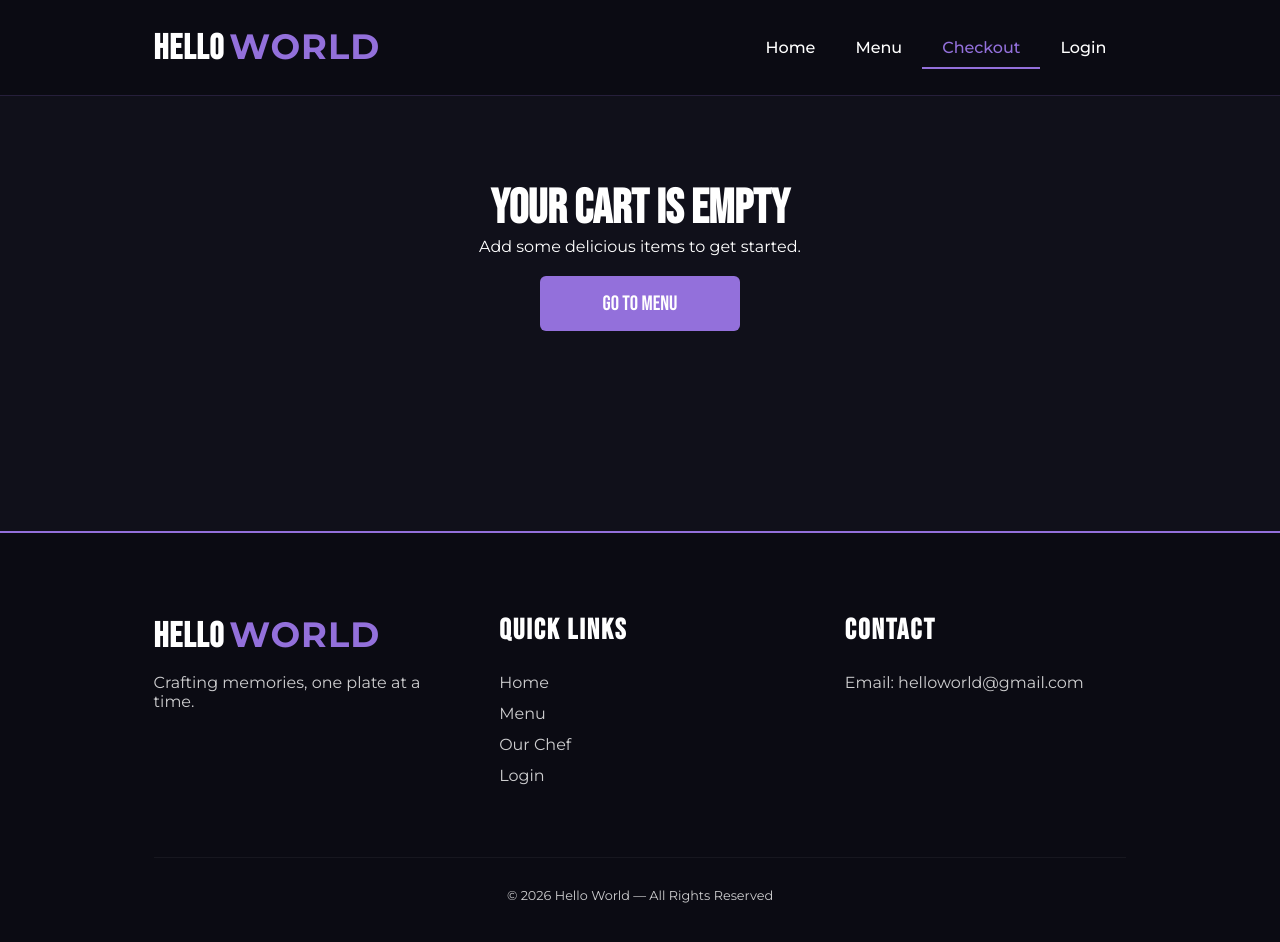
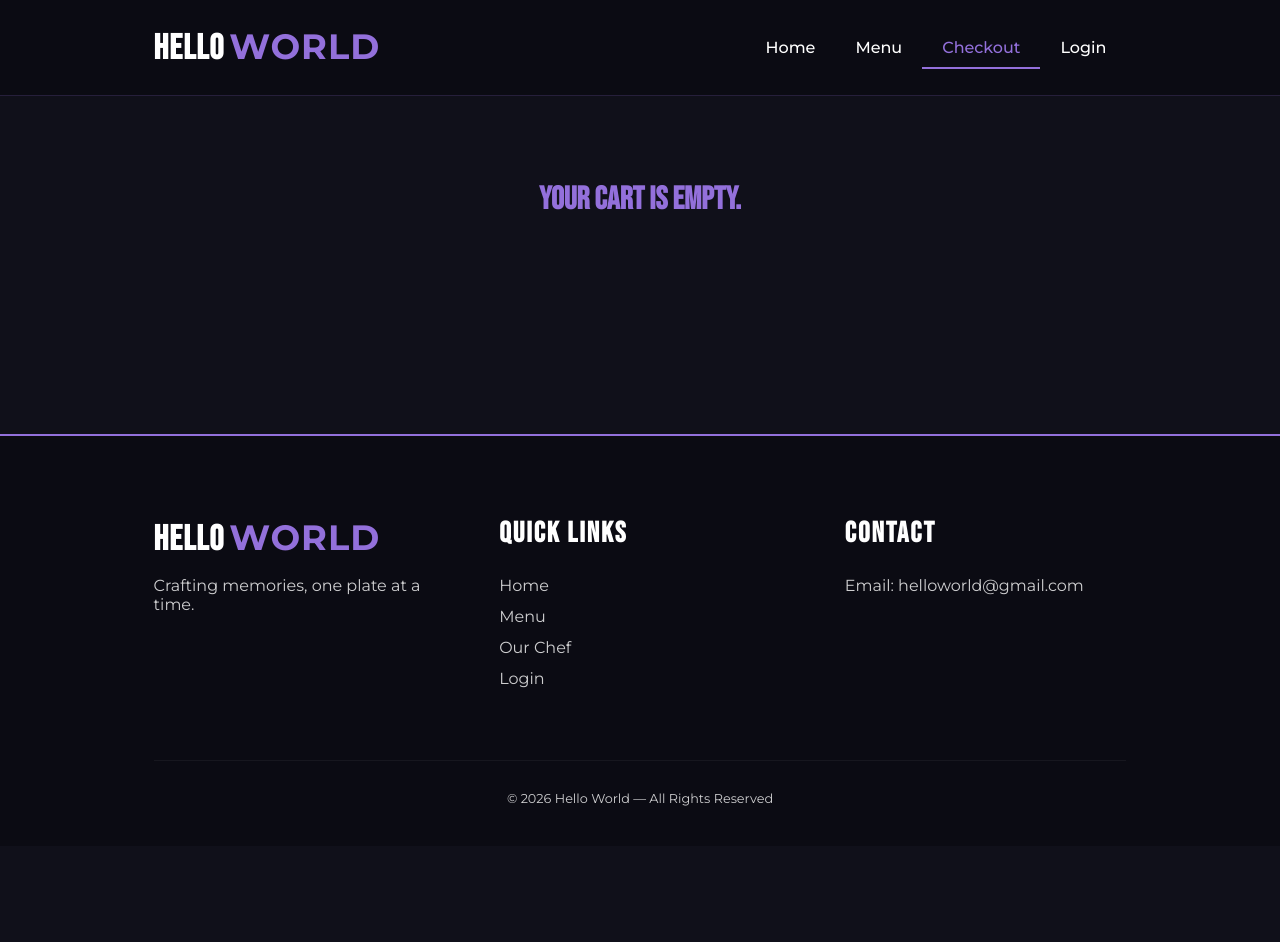
Before and after one commit to hi-z-k/web-restaurant, a React (Vite) app in the folder Frontend/: page /checkout in a window 1280 px wide. After the commit the page ends 846 px from the top, so only its background shows below. Built offline with nearby package versions, Linux system fonts and the light colour scheme.

Commit message:
feat(frontend): update checkout with map pick
- use react leaflet to get location
- refactor the order summary code

```diff
--- a/Frontend/package.json
+++ b/Frontend/package.json
@@ -12,6 +12,7 @@
   "dependencies": {
     "react": "^19.2.0",
     "react-dom": "^19.2.0",
+    "react-leaflet": "^5.0.0",
     "react-router-dom": "^7.13.0"
   },
   "devDependencies": {
--- /dev/null
+++ b/Frontend/src/components/CartReceipt.jsx
@@ -0,0 +1,139 @@
+import React from 'react';
+
+const CartReceipt = ({ cart, deliveryFee }) => {
+  const getReceiptData = () => {
+    const subtotalRaw = cart.reduce((acc, item) => acc + item.price * item.count, 0);
+    const totalRaw = subtotalRaw + deliveryFee;
+    const now = new Date();
+
+    return {
+      subtotal: `${subtotalRaw.toLocaleString()} ETB`,
+      delivery: `${deliveryFee.toLocaleString()} ETB`,
+      total: `${totalRaw.toLocaleString()} ETB`,
+      date: now.toLocaleDateString(),
+      time: now.toLocaleTimeString(),
+      items: cart.map(item => ({
+        ...item,
+        formattedPrice: `${(item.price * item.count).toLocaleString()} ETB`
+      }))
+    };
+  };
+
+  const receipt = getReceiptData();
+
+  const styles = {
+    container: {
+      background: 'var(--secondary-bg)',
+      color: '#ffffff',
+      padding: '50px 30px',
+      borderRadius: '4px',
+      fontFamily: '"Courier New", Courier, monospace',
+      border: '1px solid rgba(147, 112, 219, 0.2)',
+      boxShadow: '0 20px 40px rgba(0,0,0,0.6)',
+      maxWidth: '450px',
+      margin: '0 auto'
+    },
+    header: {
+      textAlign: 'center',
+      marginBottom: '30px',
+    },
+    title: {
+      margin: '0 0 10px 0',
+      color: 'var(--main-color)',
+      fontFamily: '"Bebas Neue", cursive',
+      fontSize: '2.2rem',
+      letterSpacing: '2px'
+    },
+    meta: {
+      opacity: 0.5,
+      fontSize: '0.8rem',
+      letterSpacing: '1px'
+    },
+    sectionDivider: {
+      borderTop: '2px dashed rgba(255,255,255,0.1)',
+      margin: '25px 0'
+    },
+    itemsContainer: {
+      display: 'flex',
+      flexDirection: 'column',
+      gap: '12px'
+    },
+    row: {
+      display: 'flex',
+      justifyContent: 'space-between',
+      alignItems: 'flex-start',
+      fontSize: '0.9rem',
+      lineHeight: '1.4'
+    },
+    itemName: {
+      flex: '1',
+      paddingRight: '20px',
+      textTransform: 'uppercase'
+    },
+    itemPrice: {
+      whiteSpace: 'nowrap',
+      fontWeight: 'bold'
+    },
+    summarySection: {
+      display: 'flex',
+      flexDirection: 'column',
+      gap: '8px',
+      marginTop: '20px'
+    },
+    totalRow: {
+      display: 'flex',
+      justifyContent: 'space-between',
+      fontWeight: '900',
+      fontSize: '1.5rem',
+      color: 'var(--main-color)',
+      marginTop: '10px',
+      paddingTop: '15px',
+      borderTop: '1px solid rgba(255,255,255,0.2)'
+    }
+  };
+
+  return (
+    <div style={styles.container}>
+      <div style={styles.header}>
+        <h2 style={styles.title}>Your Order</h2>
+        <div style={styles.meta}>
+          {receipt.date} &bull; {receipt.time}
+        </div>
+      </div>
+
+      <div style={styles.sectionDivider}></div>
+
+      <div style={styles.itemsContainer}>
+        {receipt.items.map((item) => (
+          <div key={item.id} style={styles.row}>
+            <span style={styles.itemName}>
+              {item.count}X {item.name}
+            </span>
+            <span style={styles.itemPrice}>
+              {item.formattedPrice}
+            </span>
+          </div>
+        ))}
+      </div>
+
+      <div style={styles.sectionDivider}></div>
+
+      <div style={styles.summarySection}>
+        <div style={styles.row}>
+          <span>SUBTOTAL</span>
+          <span>{receipt.subtotal}</span>
+        </div>
+        <div style={styles.row}>
+          <span>DELIVERY FEE</span>
+          <span>{receipt.delivery}</span>
+        </div>
+        <div style={styles.totalRow}>
+          <span>TOTAL</span>
+          <span>{receipt.total}</span>
+        </div>
+      </div>
+    </div>
+  );
+};
+
+export default CartReceipt;
--- /dev/null
+++ b/Frontend/src/components/MapPicker.jsx
@@ -0,0 +1,51 @@
+import { MapContainer, TileLayer, Marker, useMapEvents } from 'react-leaflet';
+import L from 'leaflet';
+import 'leaflet/dist/leaflet.css';
+import icon from 'leaflet/dist/images/marker-icon.png';
+import iconShadow from 'leaflet/dist/images/marker-shadow.png';
+
+let DefaultIcon = L.icon({
+  iconUrl: icon,
+  shadowUrl: iconShadow,
+  iconSize: [25, 41],
+  iconAnchor: [12, 41]
+});
+L.Marker.prototype.options.icon = DefaultIcon;
+
+const MapPicker = ({ location, setLocation }) => {
+  const styles = {
+    map: { height: '100%', width: '100%', borderRadius: '12px' }
+  };
+
+  const MapEvents = () => {
+    useMapEvents({
+      click(e) {
+        setLocation({ lat: e.latlng.lat, lng: e.latlng.lng });
+      },
+    });
+    return null;
+  };
+
+  return (
+    <MapContainer
+      center={[location.lat, location.lng]}
+      zoom={15}
+      style={styles.map}
+    >
+      <TileLayer url="https://{s}.tile.openstreetmap.org/{z}/{x}/{y}.png" />
+      <MapEvents />
+      <Marker
+        position={[location.lat, location.lng]}
+        draggable={true}
+        eventHandlers={{
+          dragend: (e) => {
+            const coords = e.target.getLatLng();
+            setLocation({ lat: coords.lat, lng: coords.lng });
+          }
+        }}
+      />
+    </MapContainer>
+  );
+};
+
+export default MapPicker;
--- a/Frontend/src/pages/Checkout.jsx
+++ b/Frontend/src/pages/Checkout.jsx
@@ -1,166 +1,120 @@
-import { useContext } from 'react';
-import { useNavigate, Link } from 'react-router-dom';
+import { useContext, useState } from 'react';
+import { useNavigate } from 'react-router-dom';
 import { CartContext } from '../context/CartContext';
+import MapPicker from '../components/MapPicker';
+import CartReceipt from '../components/CartReceipt';
 
 const Checkout = () => {
   const { cart, clearCart } = useContext(CartContext);
   const navigate = useNavigate();
 
-  const subtotal = cart.reduce((acc, item) => acc + item.price * item.count, 0);
+  const [location, setLocation] = useState({ lat: 9.0249, lng: 38.7468 });
+  const [addInfo, setAddInfo] = useState('');
   const deliveryFee = 50;
-  const total = subtotal + deliveryFee;
 
   const styles = {
-    container: {
-      padding: '40px 12%',
+    page: {
+      padding: '60px 10%',
+      display: 'grid',
+      gridTemplateAreas: `
+        "receipt map"
+        "receipt info"
+        "receipt button"
+      `,
+      gridTemplateColumns: '1fr 1.5fr',
+      gridTemplateRows: 'auto auto auto',
+      gap: '30px',
       color: '#fff',
-      display: 'grid',
-      gridTemplateColumns: '1.2fr 0.8fr',
-      gap: '40px',
-      minHeight: '80vh'
+      maxWidth: '1400px',
+      margin: '0 auto',
+      alignItems: 'start'
     },
-    header: {
+    receiptSection: { gridArea: 'receipt', position: 'sticky', top: '100px' },
+    mapSection: { gridArea: 'map' },
+    infoSection: {
+      gridArea: 'info',
+      background: 'var(--secondary-bg)',
+      padding: '25px',
+      borderRadius: '12px',
+      border: '1px solid rgba(255,255,255,0.05)'
+    },
+    buttonSection: { gridArea: 'button' },
+    sectionTitle: {
       fontFamily: '"Bebas Neue", cursive',
-      fontSize: '2.5rem',
-      marginBottom: '30px',
-      gridColumn: '1 / -1'
-    },
-    section: {
-      background: 'var(--secondary-bg)',
-      padding: '30px',
-      borderRadius: '12px',
-      border: '1px solid rgba(147, 112, 219, 0.15)',
-      height: 'fit-content'
-    },
-    sectionTitle: {
-      marginBottom: '20px',
+      fontSize: '2rem',
+      marginBottom: '15px',
       color: 'var(--main-color)'
     },
-    formGroup: {
-      marginBottom: '20px',
-      display: 'flex',
-      flexDirection: 'column',
-      gap: '8px'
-    },
-    input: {
-      padding: '12px',
-      borderRadius: '6px',
-      border: '1px solid rgba(255, 255, 255, 0.1)',
-      background: '#1a1a2e',
-      color: '#fff',
-      fontSize: '1rem'
-    },
-    summaryScroll: {
-      maxHeight: '300px',
-      overflowY: 'auto',
-      marginBottom: '20px'
-    },
-    summaryItem: {
-      display: 'flex',
-      justifyContent: 'space-between',
-      marginBottom: '12px',
-      fontSize: '0.95rem',
-      color: 'rgba(255, 255, 255, 0.8)'
-    },
-    totalRow: {
-      display: 'flex',
-      justifyContent: 'space-between',
-      marginTop: '20px',
-      paddingTop: '20px',
-      borderTop: '1px solid rgba(255, 255, 255, 0.1)',
-      fontSize: '1.5rem',
-      fontWeight: 'bold',
-      color: 'var(--main-color)'
+    mapWrapper: { height: '350px', width: '100%', borderRadius: '12px', overflow: 'hidden', border: '1px solid #333' },
+    label: { display: 'block', marginBottom: '10px', color: '#ccc' },
+    textarea: {
+      width: '100%', padding: '15px', background: '#0a0a1a', color: '#fff',
+      border: '1px solid #444', borderRadius: '8px', minHeight: '100px',
+      fontSize: '1rem', fontFamily: 'inherit', resize: 'none', outline: 'none'
     },
     btn: {
-      width: '100%',
-      padding: '15px',
-      background: 'var(--main-color)',
-      color: '#fff',
-      border: 'none',
-      borderRadius: '6px',
-      cursor: 'pointer',
-      fontFamily: '"Bebas Neue", cursive',
-      fontSize: '1.3rem',
-      marginTop: '20px',
-      transition: '0.3s'
+      width: '100%', padding: '20px', background: 'var(--main-color)', color: '#fff',
+      border: 'none', borderRadius: '8px', cursor: 'pointer',
+      fontFamily: '"Bebas Neue", cursive', fontSize: '1.6rem', transition: '0.3s ease'
     },
-    emptyContainer: {
-      textAlign: 'center',
-      padding: '100px 12%',
-      color: '#fff'
-    }
+    emptyMessage: { textAlign: 'center', padding: '100px', color: '#fff' }
   };
 
-  const handleOrder = (e) => {
+  const handlePlaceOrder = (e) => {
     e.preventDefault();
-    alert('Order Received! We are preparing your food.');
+
+    const orderData = {
+      items: cart,
+      coordinates: location,
+      preferences: addInfo,
+      summary: {
+        subtotal: cart.reduce((acc, i) => acc + i.price * i.count, 0),
+        fee: deliveryFee,
+        finalTotal: cart.reduce((acc, i) => acc + i.price * i.count, 0) + deliveryFee
+      }
+    };
+
+    console.log("Finalizing Order:", orderData);
+    alert("Order successfully placed!");
     clearCart();
     navigate('/');
   };
 
-  if (cart.length === 0) {
-    return (
-      <div style={styles.emptyContainer}>
-        <h2 style={{ fontFamily: '"Bebas Neue", cursive', fontSize: '3rem' }}>Your Cart is Empty</h2>
-        <p>Add some delicious items to get started.</p>
-        <Link to="/menu">
-          <button style={{ ...styles.btn, width: '200px' }}>Go to Menu</button>
-        </Link>
-      </div>
-    );
-  }
+  if (cart.length === 0) return (
+    <div style={styles.emptyMessage}>
+      <h2 style={styles.sectionTitle}>Your cart is empty.</h2>
+    </div>
+  );
 
   return (
-    <div style={styles.container}>
-      <h1 style={styles.header}>Complete Your Order</h1>
-
-      <div style={styles.section}>
-        <h3 style={styles.sectionTitle}>Delivery Information</h3>
-        <form onSubmit={handleOrder}>
-          <div style={styles.formGroup}>
-            <label>Full Name</label>
-            <input style={styles.input} type="text" required placeholder="Abebe Bikila" />
-          </div>
-          <div style={styles.formGroup}>
-            <label>Phone Number</label>
-            <input style={styles.input} type="tel" required placeholder="+251 9..." />
-          </div>
-          <div style={styles.formGroup}>
-            <label>Detailed Address</label>
-            <textarea
-              style={{ ...styles.input, minHeight: '100px', resize: 'vertical' }}
-              required
-              placeholder="Bole, Around Edna Mall..."
-            />
-          </div>
-          <button type="submit" style={styles.btn}>Place Order</button>
-        </form>
+    <div style={styles.page}>
+      <div style={styles.receiptSection}>
+        <h2 style={styles.sectionTitle}>Order Summary</h2>
+        <CartReceipt cart={cart} deliveryFee={deliveryFee} />
       </div>
 
-      <div style={styles.section}>
-        <h3 style={styles.sectionTitle}>Order Summary</h3>
-        <div style={styles.summaryScroll}>
-          {cart.map(item => (
-            <div key={item.id} style={styles.summaryItem}>
-              <span>{item.count}x {item.name}</span>
-              <span>{item.price * item.count} ETB</span>
-            </div>
-          ))}
+      <div style={styles.mapSection}>
+        <h2 style={styles.sectionTitle}>Delivery Point</h2>
+        <div style={styles.mapWrapper}>
+          <MapPicker location={location} setLocation={setLocation} />
         </div>
+      </div>
 
-        <div style={styles.summaryItem}>
-          <span>Subtotal</span>
-          <span>{subtotal} ETB</span>
-        </div>
-        <div style={styles.summaryItem}>
-          <span>Delivery Fee</span>
-          <span>{deliveryFee} ETB</span>
-        </div>
-        <div style={styles.totalRow}>
-          <span>Total</span>
-          <span>{total} ETB</span>
-        </div>
+      <div style={styles.infoSection}>
+        <h2 style={styles.sectionTitle}>Additional Info</h2>
+        <label style={styles.label}>Order Preferences & Instructions</label>
+        <textarea
+          style={styles.textarea}
+          placeholder="Allergy requests, delivery notes, or kitchen preferences..."
+          value={addInfo}
+          onChange={(e) => setAddInfo(e.target.value)}
+        />
+      </div>
+
+      <div style={styles.buttonSection}>
+        <button onClick={handlePlaceOrder} style={styles.btn}>
+          CONFIRM ORDER
+        </button>
       </div>
     </div>
   );
```
Also changed, not shown: 1 other file (tests, documents, lock files or other folders).
